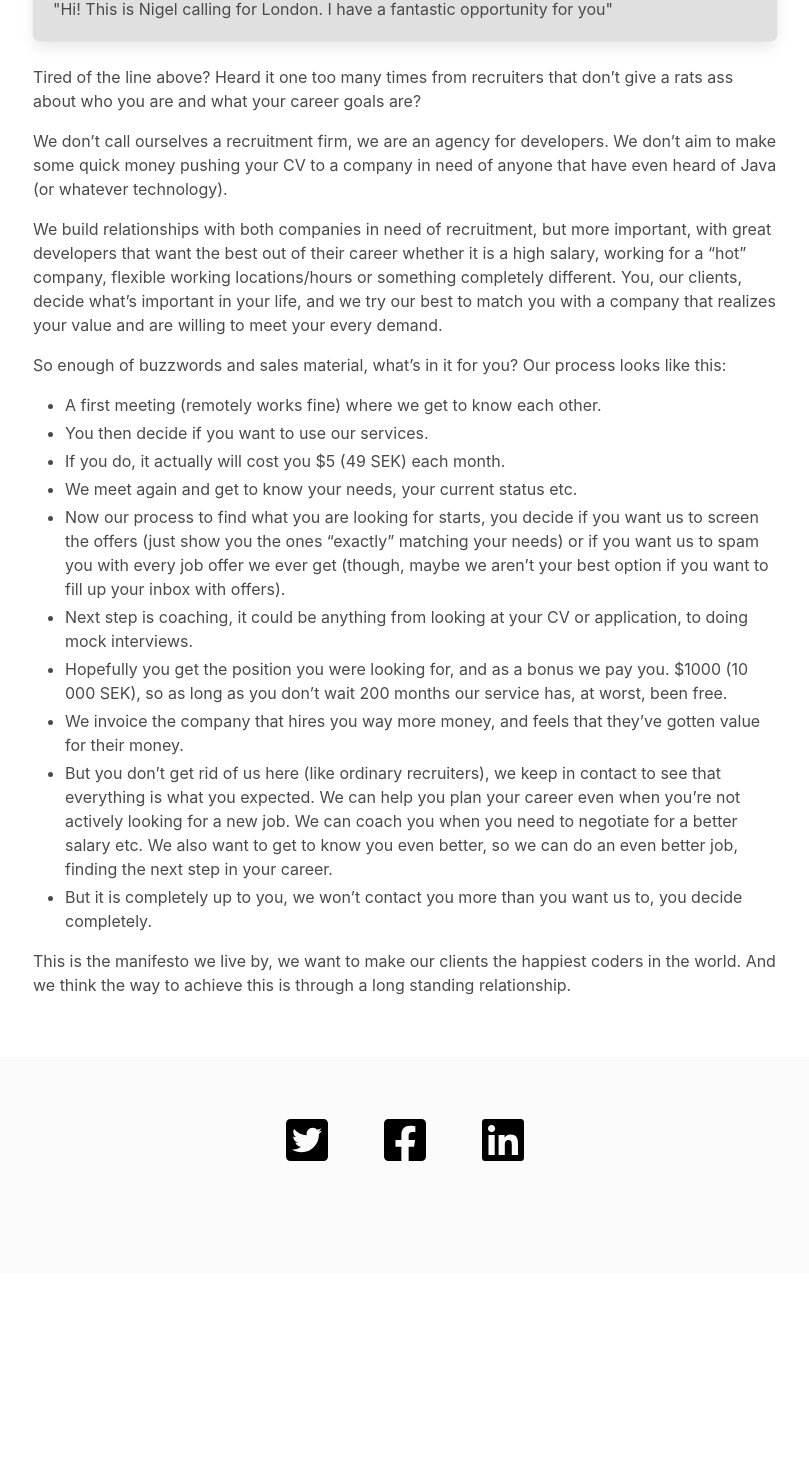
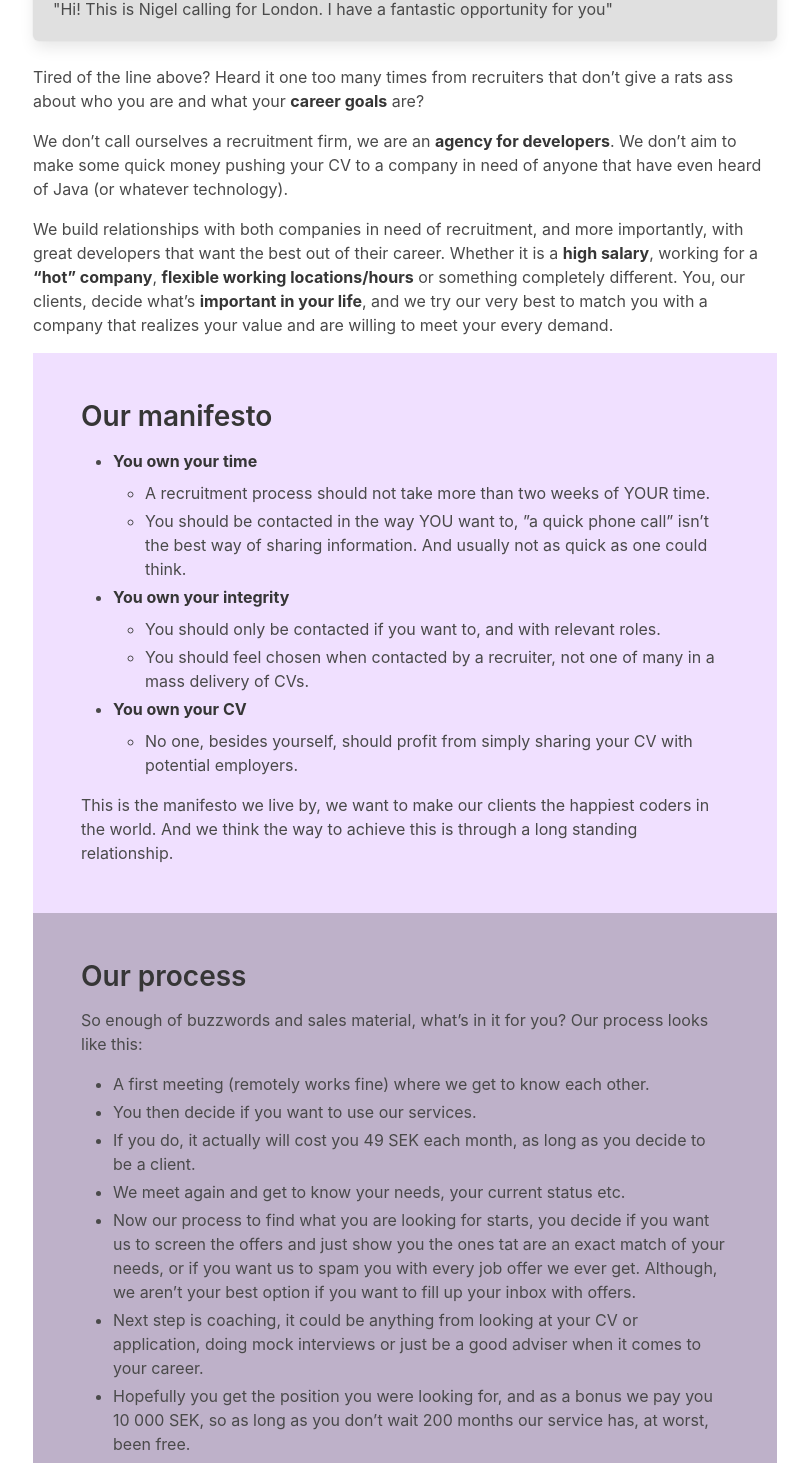
Before and after one commit to Happy-Coders-Agency/wappy-coders-agency-web, a Next.js app: page / in a window 1280 px wide. Shown: the part 673-2136 px from the top of the page, without its empty margins (235-1044 px from the left). Before the commit the page ends 1946 px from the top, so only its background shows below. Built offline with nearby package versions, Linux system fonts and the light colour scheme.

Commit message:
Added MD content

```diff
--- a/components/ManifestoSection.jsx
+++ b/components/ManifestoSection.jsx
@@ -1,99 +1,25 @@
+import Motivation from '../content/Motivation.mdx';
+import Manifesto from '../content/Manifesto.mdx';
+import Process from '../content/Process.mdx';
+
 const ManifestoSection = () => (
     <section className="section">
         <div className="container">
             <div className="collumns">
                 <div className="column is-8-desktop is-offset-2-desktop">
-          <h1 className="title">Happy Coders Manifesto</h1>
+                    <h1 className="title">Happy Coders Agency</h1>
                     <div className="content">
                         <div className="box">
-              &quot;Hi! This is Nigel calling for London. I have a fantastic
-              opportunity for you&quot;
+                            &quot;Hi! This is Nigel calling for London. I have a
+                            fantastic opportunity for you&quot;
                         </div>
-            <p>
-              Tired of the line above? Heard it one too many times from
-              recruiters that don’t give a rats ass about who you are and what
-              your career goals are?
-            </p>
-            <p>
-              We don’t call ourselves a recruitment firm, we are an agency for
-              developers. We don’t aim to make some quick money pushing your CV
-              to a company in need of anyone that have even heard of Java (or
-              whatever technology).
-            </p>
-            <p>
-              We build relationships with both companies in need of recruitment,
-              but more important, with great developers that want the best out
-              of their career whether it is a high salary, working for a “hot”
-              company, flexible working locations/hours or something completely
-              different. You, our clients, decide what’s important in your life,
-              and we try our best to match you with a company that realizes your
-              value and are willing to meet your every demand.
-            </p>
-            <p>
-              So enough of buzzwords and sales material, what’s in it for you?
-              Our process looks like this:
-            </p>
-            <ul>
-              <li>
-                A first meeting (remotely works fine) where we get to know each
-                other.
-              </li>
-
-              <li>You then decide if you want to use our services.</li>
-
-              <li>
-                If you do, it actually will cost you $5 (49 SEK) each month.
-              </li>
-
-              <li>
-                We meet again and get to know your needs, your current status
-                etc.
-              </li>
-
-              <li>
-                Now our process to find what you are looking for starts, you
-                decide if you want us to screen the offers (just show you the
-                ones “exactly” matching your needs) or if you want us to spam
-                you with every job offer we ever get (though, maybe we aren’t
-                your best option if you want to fill up your inbox with offers).
-              </li>
-
-              <li>
-                Next step is coaching, it could be anything from looking at your
-                CV or application, to doing mock interviews.
-              </li>
-
-              <li>
-                Hopefully you get the position you were looking for, and as a
-                bonus we pay you. $1000 (10 000 SEK), so as long as you don’t
-                wait 200 months our service has, at worst, been free.
-              </li>
-
-              <li>
-                We invoice the company that hires you way more money, and feels
-                that they’ve gotten value for their money.
-              </li>
-
-              <li>
-                But you don’t get rid of us here (like ordinary recruiters), we
-                keep in contact to see that everything is what you expected. We
-                can help you plan your career even when you’re not actively
-                looking for a new job. We can coach you when you need to
-                negotiate for a better salary etc. We also want to get to know
-                you even better, so we can do an even better job, finding the
-                next step in your career.
-              </li>
-
-              <li>
-                But it is completely up to you, we won’t contact you more than
-                you want us to, you decide completely.
-              </li>
-            </ul>
-            <p>
-              This is the manifesto we live by, we want to make our clients the
-              happiest coders in the world. And we think the way to achieve this
-              is through a long standing relationship.
-            </p>
+                        <Motivation />
+                        <div className="section manifesto">
+                            <Manifesto />
+                        </div>
+                        <div className="section process">
+                            <Process />
+                        </div>
                     </div>
                 </div>
             </div>
@@ -102,6 +28,12 @@ const ManifestoSection = () => (
             .box {
                 background-color: #e0e0e0;
             }
+            .manifesto {
+                background-color: #f0e0ff;
+            }
+            .process {
+                background-color: #beb1c9;
+            }
         `}</style>
     </section>
 );
--- /dev/null
+++ b/content/Manifesto.mdx
@@ -0,0 +1,14 @@
+## Our manifesto
+
+-   **You own your time**
+    -   A recruitment process should not take more than two weeks of YOUR time.
+    -   You should be contacted in the way YOU want to, ”a quick phone call” isn’t the best way of sharing
+        information. And usually not as quick as one could think.
+-   **You own your integrity**
+    -   You should only be contacted if you want to, and with relevant roles.
+    -   You should feel chosen when contacted by a recruiter, not one of many in a mass delivery of CVs.
+-   **You own your CV**
+    -   No one, besides yourself, should profit from simply sharing your CV with potential employers.
+
+This is the manifesto we live by, we want to make our clients the happiest coders in the world. And we
+think the way to achieve this is through a long standing relationship.
--- /dev/null
+++ b/content/Motivation.mdx
@@ -0,0 +1,19 @@
+Tired of the line above? Heard it one too many times
+from recruiters that don’t give a rats ass about who
+you are and what your **career goals** are?
+
+We don’t call ourselves a recruitment firm, we are
+an **agency for developers**. We don’t aim to make some
+quick money pushing your CV to a company in need of
+anyone that have even heard of Java (or whatever
+technology).
+
+We build relationships with both companies in need
+of recruitment, and more importantly, with great
+developers that want the best out of their career.
+Whether it is a **high salary**, working for a **“hot”
+company**, **flexible working locations/hours** or
+something completely different. You, our clients,
+decide what’s **important in your life**, and we try our
+very best to match you with a company that realizes your
+value and are willing to meet your every demand.
--- /dev/null
+++ b/content/Process.mdx
@@ -0,0 +1,25 @@
+## Our process
+
+So enough of buzzwords and sales material, what’s in
+it for you? Our process looks like this:
+
+-   A first meeting (remotely works fine) where we get to know each other.
+-   You then decide if you want to use our services.
+-   If you do, it actually will cost you 49 SEK each month, as long as you decide to be a client.
+-   We meet again and get to know your needs, your current status etc.
+-   Now our process to find what you are looking for starts, you decide if you want us to screen
+    the offers and just show you the ones tat are an exact match of your needs, or if you want us to spam you
+    with every job offer we ever get. Although, we aren’t your best option if you want to fill
+    up your inbox with offers.
+-   Next step is coaching, it could be anything from looking at your CV or application, doing mock
+    interviews or just be a good adviser when it comes to your career.
+-   Hopefully you get the position you were looking for, and as a bonus we pay you 10 000 SEK, so as
+    long as you don’t wait 200 months our service has, at worst, been free.
+-   We invoice the company that hires you (way more money), and they should feel that they’ve gotten value for
+    their money.
+-   But you don’t get rid of us here (like ordinary recruiters), we keep in contact to see that
+    everything is what you expected. We can help you plan your career even when you’re not actively
+    looking for a new job. We can coach you when you need to negotiate for a better salary etc. We
+    also want to get to know you even better, so we can do an even better job, finding the next step
+    in your career.
+-   But it this is entirely up to you, we won’t contact you more than you want us to, you decide, you own your time.
--- a/next.config.js
+++ b/next.config.js
@@ -1,4 +1,9 @@
-const withSass = require('@zeit/next-sass')
-module.exports = withSass({
-  /* config options here */
-})
+const withPlugins = require('next-compose-plugins');
+const withSass = require('@zeit/next-sass');
+const withMDX = require('@next/mdx')({
+    extension: /\.mdx?$/,
+});
+
+module.exports = withPlugins([withSass, withMDX], {
+    pageExtensions: ['js', 'jsx', 'md', 'mdx'],
+});
--- a/package.json
+++ b/package.json
@@ -12,6 +12,8 @@
         "@fortawesome/free-brands-svg-icons": "^5.12.1",
         "@fortawesome/free-solid-svg-icons": "^5.12.1",
         "@fortawesome/react-fontawesome": "^0.1.9",
+        "@mdx-js/loader": "^1.5.7",
+        "@next/mdx": "^9.2.2",
         "@zeit/next-sass": "^1.0.1",
         "bulma": "^0.8.0",
         "next": "9.2.2",
@@ -20,6 +22,7 @@
         "react-dom": "16.13.0"
     },
     "devDependencies": {
+        "next-compose-plugins": "^2.2.0",
         "prettier": "^1.19.1"
     }
 }
```
Also changed, not shown: 1 other file (tests, documents, lock files or other folders). Lines whose indentation alone changed are shown as unchanged.
